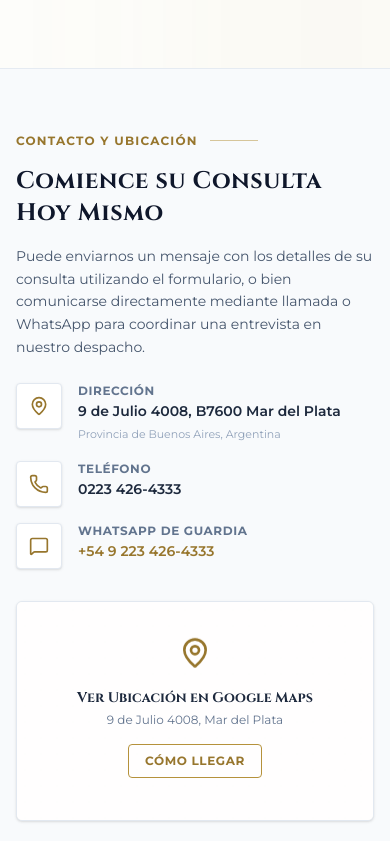
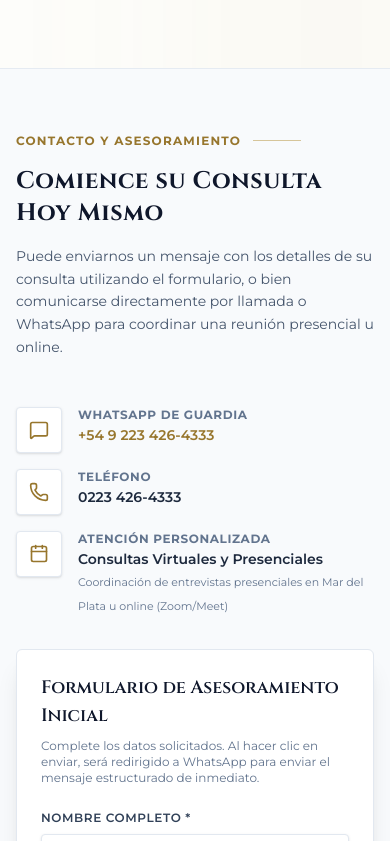
Before and after one commit to VicThorX/barbaricca-lawyer, a Next.js app: page / in a window 390 px wide. Shown: the part 6883-7724 px from the top of the page. Built offline with nearby package versions, Linux system fonts and the light colour scheme.

Commit message:
fix: remove address and Google Maps placeholder, replace with personalized virtual/presential consultation card

```diff
--- a/src/app/page.tsx
+++ b/src/app/page.tsx
@@ -1,5 +1,5 @@
 import PhysicalCard from "@/components/PhysicalCard";
-import { MapPin, Phone, MessageSquare } from "lucide-react";
+import { Phone, MessageSquare, Calendar } from "lucide-react";
 import Navbar from "@/components/Navbar";
 import DecorativeFrame from "@/components/DecorativeFrame";
 import PracticeAreaCard from "@/components/PracticeAreaCard";
@@ -284,13 +284,12 @@ export default function Home() {
         <div className="max-w-7xl mx-auto w-full">
           <div className="grid grid-cols-1 lg:grid-cols-12 gap-8 md:gap-12 lg:gap-16">
 
-            {/* Left side: Information and Map */}
-            <div className="lg:col-span-5 flex flex-col justify-between space-y-8">
-              <div className="space-y-6">
+            {/* Left side: Information and Contact details */}
+            <div className="lg:col-span-5 flex flex-col space-y-6">
               <div>
                 <div className="flex items-center gap-3 mb-4">
                   <span className="text-xs uppercase tracking-widest text-gold-600 font-bold">
-                      Contacto y Ubicación
+                    Contacto y Asesoramiento
                   </span>
                   <div className="h-[1px] w-12 bg-gold-500/50"></div>
                 </div>
@@ -299,8 +298,8 @@ export default function Home() {
                   Comience su Consulta Hoy Mismo
                 </h2>
 
-                  <p className="text-sm text-slate-600 leading-relaxed">
-                    Puede enviarnos un mensaje con los detalles de su consulta utilizando el formulario, o bien comunicarse directamente mediante llamada o WhatsApp para coordinar una entrevista en nuestro despacho.
+                <p className="text-sm text-slate-600 leading-relaxed mb-6">
+                  Puede enviarnos un mensaje con los detalles de su consulta utilizando el formulario, o bien comunicarse directamente por llamada o WhatsApp para coordinar una reunión presencial u online.
                 </p>
               </div>
 
@@ -308,14 +307,18 @@ export default function Home() {
               <div className="space-y-4">
                 <div className="flex items-start gap-4">
                   <div className="p-3 bg-white border border-slate-200 shadow-sm rounded-sm text-gold-600">
-                      <MapPin className="w-5 h-5" />
+                    <MessageSquare className="w-5 h-5" />
                   </div>
                   <div>
-                      <h4 className="text-xs uppercase tracking-wider text-slate-500 font-bold">Dirección</h4>
-                      <p className="text-sm text-slate-800 font-semibold mt-0.5">
-                        9 de Julio 4008, B7600 Mar del Plata
-                      </p>
-                      <span className="text-[11px] text-slate-400">Provincia de Buenos Aires, Argentina</span>
+                    <h4 className="text-xs uppercase tracking-wider text-slate-500 font-bold">WhatsApp de Guardia</h4>
+                    <a
+                      href="https://wa.me/5492234264333?text=Hola,%20necesito%20realizar%20una%20consulta%20jurídica."
+                      target="_blank"
+                      rel="noopener noreferrer"
+                      className="text-sm text-gold-600 font-semibold hover:underline mt-0.5 block"
+                    >
+                      +54 9 223 426-4333
+                    </a>
                   </div>
                 </div>
 
@@ -333,43 +336,16 @@ export default function Home() {
 
                 <div className="flex items-start gap-4">
                   <div className="p-3 bg-white border border-slate-200 shadow-sm rounded-sm text-gold-600">
-                      <MessageSquare className="w-5 h-5" />
+                    <Calendar className="w-5 h-5" />
                   </div>
                   <div>
-                      <h4 className="text-xs uppercase tracking-wider text-slate-500 font-bold">WhatsApp de Guardia</h4>
-                      <a
-                        href="https://wa.me/5492234264333?text=Hola,%20necesito%20realizar%20una%20consulta%20jurídica."
-                        target="_blank"
-                        rel="noopener noreferrer"
-                        className="text-sm text-gold-600 font-semibold hover:underline mt-0.5 block"
-                      >
-                        +54 9 223 426-4333
-                      </a>
+                    <h4 className="text-xs uppercase tracking-wider text-slate-500 font-bold">Atención Personalizada</h4>
+                    <p className="text-sm text-slate-800 font-semibold mt-0.5">
+                      Consultas Virtuales y Presenciales
+                    </p>
+                    <span className="text-[11px] text-slate-500">Coordinación de entrevistas presenciales en Mar del Plata u online (Zoom/Meet)</span>
                   </div>
                 </div>
-                </div>
-              </div>
-
-              {/* Polished custom map placeholder linking to Google Maps */}
-              <div className="relative w-full h-[220px] rounded-md overflow-hidden border border-slate-200 bg-white shadow-sm group">
-                <div className="absolute inset-0 bg-gold-500/5 z-10 pointer-events-none"></div>
-                <div className="absolute inset-0 flex flex-col items-center justify-center text-center p-6 bg-white/90 z-20 hover:bg-white/80 transition-all duration-300">
-                  <MapPin className="w-8 h-8 text-gold-600 mb-3 animate-bounce" />
-                  <h4 className="font-serif text-slate-800 font-bold text-sm">Ver Ubicación en Google Maps</h4>
-                  <p className="text-xs text-slate-500 max-w-[240px] mt-1 mb-4">
-                    9 de Julio 4008, Mar del Plata
-                  </p>
-                  <a
-                    href="https://maps.google.com/?q=9+de+Julio+4008,+B7600+Mar+del+Plata"
-                    target="_blank"
-                    rel="noopener noreferrer"
-                    className="px-4 py-2 border border-gold-500 text-gold-600 hover:bg-gold-500 hover:text-slate-950 font-bold rounded-sm text-xs uppercase tracking-wider transition-colors"
-                  >
-                    Cómo Llegar
-                  </a>
-                </div>
-                {/* Visual grid pattern for maps aesthetics */}
-                <div className="absolute inset-0 opacity-5 bg-[radial-gradient(#b89753_1.5px,transparent_1.5px)] [background-size:16px_16px]"></div>
               </div>
 
             </div>
--- a/src/components/Navbar.tsx
+++ b/src/components/Navbar.tsx
@@ -23,7 +23,7 @@ export default function Navbar() {
     { name: "Inicio", href: "#inicio" },
     { name: "Sobre Mí", href: "#sobre-mi" },
     { name: "Especialidades", href: "#especialidades" },
-    { name: "Ubicación", href: "#contacto" },
+    { name: "Contacto", href: "#contacto" },
   ];
 
   return (
```
Lines whose indentation alone changed are shown as unchanged.
